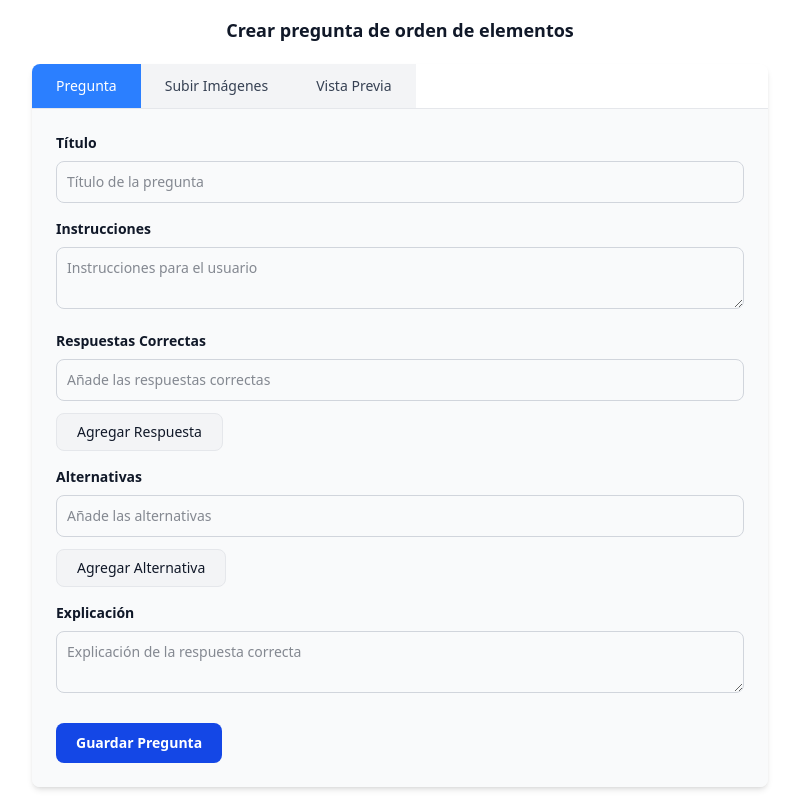
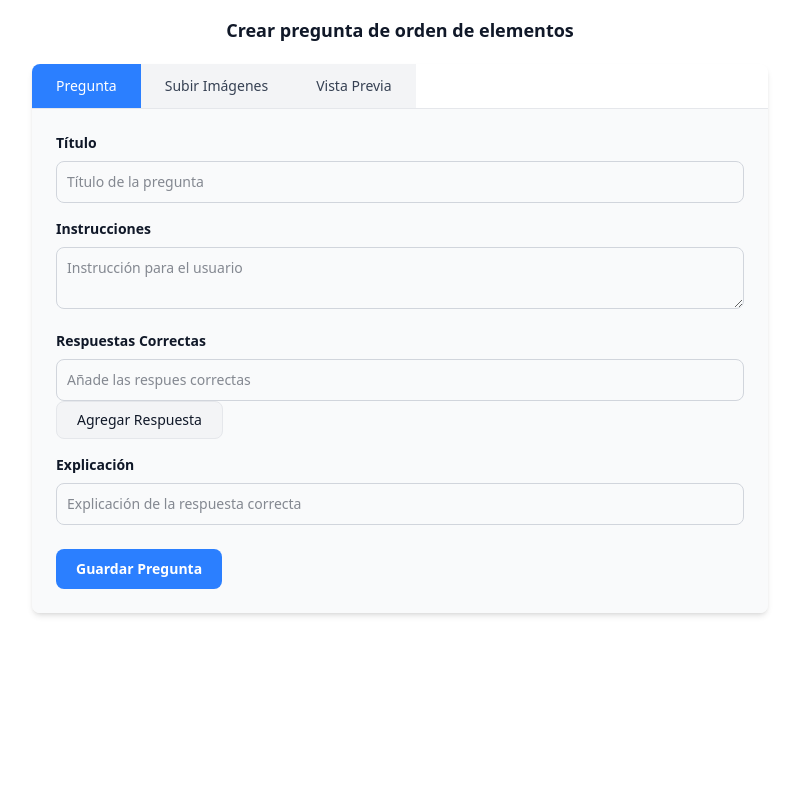
Before and after one commit to epf-21/web, a React (Vite) app in the folder frontend/: page / in a window 1280 px wide. Shown: the whole page, without its empty margins (240-1039 px from the left). Built offline with nearby package versions, Linux system fonts and the light colour scheme.

Commit message:
refactor: refactorizar el formulario en componentes

```diff
--- /dev/null
+++ b/frontend/src/components/ImageUploader/ImageUploader.jsx
@@ -0,0 +1,19 @@
+export default function ImageUploader({ onImageChange }) {
+  return (
+    <div className="space-y-4">
+      <h3 className="font-semibold text-lg">Subir imágenes</h3>
+      <div>
+        <label className="block mb-2 text-sm font-semibold text-gray-900">
+          Imagen
+        </label>
+        <input
+          type="file"
+          onChange={onImageChange}
+          className="w-full p-2.5 text-sm text-gray-900 bg-gray-50 rounded-lg border border-gray-300 focus:ring-blue-500 focus:border-blue-500"
+          accept="image/*"
+        />
+
+      </div>
+    </div>
+  );
+}
--- /dev/null
+++ b/frontend/src/components/PreviewPanel/PreviewPanel.jsx
@@ -0,0 +1,8 @@
+export default function PreviewPanel() {
+  return (
+    <div>
+      <h4 className="font-semibold text-lg">Vista Previa</h4>
+      <p className="text-gray-600">Aquí se vera como es el resultado de la preguna interactiva.</p>
+    </div>
+  )
+}
--- /dev/null
+++ b/frontend/src/components/QuestionForm/AnswerInputList.jsx
@@ -0,0 +1,28 @@
+export default function AnswerInputList({ answers, onAnswerChange, onAddAnswer, placeholder }) {
+  return (
+    <div>
+      <label className="block mb-2 text-sm font-semibold text-gray-900">
+        Respuestas Correctas
+      </label>
+      {
+        answers.map((item, index) => (
+          <input
+            key={index}
+            value={item}
+            onChange={(e) => onAnswerChange(index, e.target.value)}
+            className="w-full p-2.5 text-sm text-gray-900 bg-gray-50 rounded-lg border border-gray-300 focus:ring-blue-500 focus:border-blue-500"
+            placeholder={placeholder}
+          />
+
+        ))}
+      <button
+        type="button"
+        onClick={onAddAnswer}
+        className="py-2 px-5 text-sm font-medium text-gray-900 bg-gray-100 rounded-lg border border-gray-200 hover:bg-gray-200 focus:outline-none focus:ring-4 focus:ring-gray-100"
+
+      >
+        Agregar Respuesta
+      </button>
+    </div>
+  )
+}
--- /dev/null
+++ b/frontend/src/components/QuestionForm/QuestiomForm.jsx
@@ -0,0 +1,47 @@
+import QuestionTextInput from './QuestionTextInput';
+import AnswerInputList from './AnswerInputList';
+
+export default function QuestionForm({
+  title,
+  instruction,
+  correctAnswers,
+  explanation,
+  onTitleChange,
+  onInstructionChange,
+  onAnswerChange,
+  onAddAnswer,
+  onExplanationChange,
+}) {
+  return (
+    <div className="space-y-4">
+      <QuestionTextInput
+        label="Título"
+        value={title}
+        onChange={onTitleChange}
+        placeholder="Título de la pregunta"
+      />
+
+      <QuestionTextInput
+        label="Instrucciones"
+        value={instruction}
+        onChange={onInstructionChange}
+        placeholder="Instrucción para el usuario"
+        isTextArea
+      />
+
+      <AnswerInputList
+        answers={correctAnswers}
+        onAnswerChange={onAnswerChange}
+        onAddAnswer={onAddAnswer}
+        placeholder="Añade las respues correctas"
+      />
+
+      <QuestionTextInput
+        label="Explicación"
+        value={explanation}
+        onChange={onExplanationChange}
+        placeholder="Explicación de la respuesta correcta"
+      />
+    </div>
+  )
+}
--- /dev/null
+++ b/frontend/src/components/QuestionForm/QuestionTextInput.jsx
@@ -0,0 +1,27 @@
+export default function QuestionTextInput({ label, value, onChange, placeholder, isTextArea = false }) {
+  return (
+    <div>
+      <label className="block mb-2 text-sm font-semibold text-gray-900">
+        {label}
+      </label>
+      {
+        isTextArea ? (
+          <textarea
+            value={value}
+            onChange={onChange}
+            className="w-full p-2.5 text-sm text-gray-900 bg-gray-50 rounded-lg border border-gray-300 focus:ring-blue-500 focus:border-blue-500"
+            placeholder={placeholder}
+          />
+        ) : (
+          <input
+            type="text"
+            value={value}
+            onChange={onChange}
+            className="w-full p-2.5 text-sm text-gray-900 bg-gray-50 rounded-lg border border-gray-300 focus:ring-blue-500 focus:border-blue-500"
+            placeholder={placeholder}
+          />
+        )
+      }
+    </div>
+  )
+}
--- /dev/null
+++ b/frontend/src/components/Tabs/Tabs.jsx
@@ -0,0 +1,24 @@
+import TabButton from "./TabButton";
+
+export default function Tabs({ activeTab, onTabClick }) {
+  const tabs = [
+    { id: 'tab1', label: 'Pregunta' },
+    { id: 'tab2', label: 'Subir Imágenes' },
+    { id: 'tab3', label: 'Vista Previa' },
+  ]
+
+  return (
+    <div className="flex border-b border-gray-200">
+      {
+        tabs.map(tab => (
+          <TabButton
+            key={tab.id}
+            label={tab.label}
+            isActive={activeTab === tab.id}
+            onClick={() => onTabClick(tab.id)}
+          />
+        ))
+      }
+    </div>
+  )
+}
--- a/frontend/src/pages/home.jsx
+++ b/frontend/src/pages/home.jsx
@@ -1,11 +1,14 @@
 import { useState } from 'react';
+import Tabs from '../components/Tabs/Tabs';
+import QuestionForm from '../components/QuestionForm/QuestiomForm';
+import ImageUploader from '../components/ImageUploader/ImageUploader';
+import PreviewPanel from '../components/PreviewPanel/PreviewPanel';
 
 export default function Home() {
   const [title, setTitle] = useState('');
-  const [intruction, setIntruction] = useState('');
+  const [instruction, setInstruction] = useState('');
   const [image, setImage] = useState(null);
   const [correctAnswers, setCorrectAnswers] = useState(['']);
-  const [alternatives, setAlternatives] = useState(['']);
   const [explanation, setExplanation] = useState('');
   const [activeTab, setActiveTab] = useState('tab1');
 
@@ -19,24 +22,14 @@ export default function Home() {
     setCorrectAnswers([...correctAnswers, '']);
   };
 
-  const handleAlternativeChange = (index, value) => {
-    const newAlternatives = [...alternatives];
-    newAlternatives[index] = value;
-    setAlternatives(newAlternatives);
-  };
-
-  const addItemAlternative = () => {
-    setAlternatives([...alternatives, '']);
-  };
 
   const handleSubmit = (e) => {
     e.preventDefault();
     console.log({
       title,
-      intruction,
+      instruction,
       image,
       correctAnswers,
-      alternatives,
       explanation
     });
   };
@@ -52,147 +45,37 @@ export default function Home() {
       </h1>
 
       <div className="bg-white rounded-lg shadow-md overflow-hidden">
-        <div className="flex border-b border-gray-200">
-          <button
-            className={`px-6 py-3 font-medium text-sm focus:outline-none ${activeTab === 'tab1'
-              ? 'bg-blue-500 text-white'
-              : 'bg-gray-100 text-gray-700 hover:bg-gray-200'
-              }`}
-            onClick={() => handleTabClick('tab1')}
-          >
-            Pregunta
-          </button>
-          <button
-            className={`px-6 py-3 font-medium text-sm focus:outline-none ${activeTab === 'tab2'
-              ? 'bg-blue-500 text-white'
-              : 'bg-gray-100 text-gray-700 hover:bg-gray-200'
-              }`}
-            onClick={() => handleTabClick('tab2')}
-          >
-            Subir Imágenes
-          </button>
-          <button
-            className={`px-6 py-3 font-medium text-sm focus:outline-none ${activeTab === 'tab3'
-              ? 'bg-blue-500 text-white'
-              : 'bg-gray-100 text-gray-700 hover:bg-gray-200'
-              }`}
-            onClick={() => handleTabClick('tab3')}
-          >
-            Vista Previa
-          </button>
-        </div>
+        <Tabs activeTab={activeTab} onTabClick={handleTabClick} />
 
         <div className="p-6 bg-gray-50">
           <form onSubmit={handleSubmit}>
             {activeTab === 'tab1' && (
-              <div className="space-y-4">
-                <div>
-                  <label className="block mb-2 text-sm font-semibold text-gray-900">
-                    Título
-                  </label>
-                  <input
-                    type="text"
-                    value={title}
-                    onChange={(e) => setTitle(e.target.value)}
-                    className="w-full p-2.5 text-sm text-gray-900 bg-gray-50 rounded-lg border border-gray-300 focus:ring-blue-500 focus:border-blue-500"
-                    placeholder="Título de la pregunta"
-                  />
-                </div>
-
-                <div>
-                  <label className="block mb-2 text-sm font-semibold text-gray-900">
-                    Instrucciones
-                  </label>
-                  <textarea
-                    value={intruction}
-                    onChange={(e) => setIntruction(e.target.value)}
-                    className="w-full p-2.5 text-sm text-gray-900 bg-gray-50 rounded-lg border border-gray-300 focus:ring-blue-500 focus:border-blue-500"
-                    placeholder="Instrucciones para el usuario"
-                  />
-                </div>
-
-                <div>
-                  <label className="block mb-2 text-sm font-semibold text-gray-900">
-                    Respuestas Correctas
-                  </label>
-                  {correctAnswers.map((item, index) => (
-                    <input
-                      key={index}
-                      value={item}
-                      onChange={(e) => handleCorrectAnswerChange(index, e.target.value)}
-                      className="w-full mb-3 p-2.5 text-sm text-gray-900 bg-gray-50 rounded-lg border border-gray-300 focus:ring-blue-500 focus:border-blue-500"
-                      placeholder="Añade las respuestas correctas"
-                    />
-                  ))}
-                  <button
-                    type="button"
-                    onClick={addItemCorrectAnswer}
-                    className="py-2 px-5 text-sm font-medium text-gray-900 bg-gray-100 rounded-lg border border-gray-200 hover:bg-gray-200 focus:outline-none focus:ring-4 focus:ring-gray-100"
-                  >
-                    Agregar Respuesta
-                  </button>
-                </div>
-
-                <div>
-                  <label className="block mb-2 text-sm font-semibold text-gray-900">
-                    Alternativas
-                  </label>
-                  {alternatives.map((item, index) => (
-                    <input
-                      key={index}
-                      value={item}
-                      onChange={(e) => handleAlternativeChange(index, e.target.value)}
-                      className="w-full mb-3 p-2.5 text-sm text-gray-900 bg-gray-50 rounded-lg border border-gray-300 focus:ring-blue-500 focus:border-blue-500"
-                      placeholder="Añade las alternativas"
-                    />
-                  ))}
-                  <button
-                    type="button"
-                    onClick={addItemAlternative}
-                    className="py-2 px-5 text-sm font-medium text-gray-900 bg-gray-100 rounded-lg border border-gray-200 hover:bg-gray-200 focus:outline-none focus:ring-4 focus:ring-gray-100"
-                  >
-                    Agregar Alternativa
-                  </button>
-                </div>
-
-                <div>
-                  <label className="block mb-2 text-sm font-semibold text-gray-900">
-                    Explicación
-                  </label>
-                  <textarea
-                    value={explanation}
-                    onChange={(e) => setExplanation(e.target.value)}
-                    className="w-full p-2.5 text-sm text-gray-900 bg-gray-50 rounded-lg border border-gray-300 focus:ring-blue-500 focus:border-blue-500"
-                    placeholder="Explicación de la respuesta correcta"
-                  />
-                </div>
-              </div>
+              <QuestionForm
+                title={title}
+                instruction={instruction}
+                correctAnswers={correctAnswers}
+                explanation={explanation}
+                onTitleChange={(e) => setTitle(e.target.value)}
+                onInstructionChange={(e) => setInstruction(e.target.value)}
+                onAnswerChange={handleCorrectAnswerChange}
+                onAddAnswer={addItemCorrectAnswer}
+                onExplanationChange={(e) => setExplanation(e.target.value)}
+              />
             )}
 
             {activeTab === 'tab2' && (
-              <div className="space-y-4">
-                <h3 className="font-semibold text-lg">Subir imágenes</h3>
-                <label className="block mb-2 text-sm font-semibold text-gray-900">
-                  Imagen
-                </label>
-                <input
-                  type="file"
-                  onChange={(e) => setImage(e.target.files[0])}
-                  className="w-full p-2.5 text-sm text-gray-900 bg-gray-50 rounded-lg border border-gray-300 focus:ring-blue-500 focus:border-blue-500"
-                />
-              </div>
+              <ImageUploader
+                onImageChange={(e) => setImage(e.target.files[0])}
+              />
             )}
 
             {activeTab === 'tab3' && (
-              <div>
-                <h4 className="font-semibold text-lg">Vista Previa</h4>
-                <p className="text-gray-600">Aquí va una imagen de cómo será el resultado.</p>
-              </div>
+              <PreviewPanel />
             )}
 
             <button
               type="submit"
-              className="mt-6 w-full sm:w-auto px-5 py-2.5 text-sm font-semibold text-white bg-blue-700 rounded-lg hover:bg-blue-800 focus:outline-none focus:ring-4 focus:ring-blue-300"
+              className="mt-6 w-full sm:w-auto px-5 py-2.5 text-sm font-semibold text-white bg-blue-500 rounded-lg hover:bg-blue-800 focus:outline-none focus:ring-4 focus:ring-blue-300"
             >
               Guardar Pregunta
             </button>
```
Also changed, not shown: frontend/src/components/Tabs/TabButton.jsx (added, +13 -0 lines).
